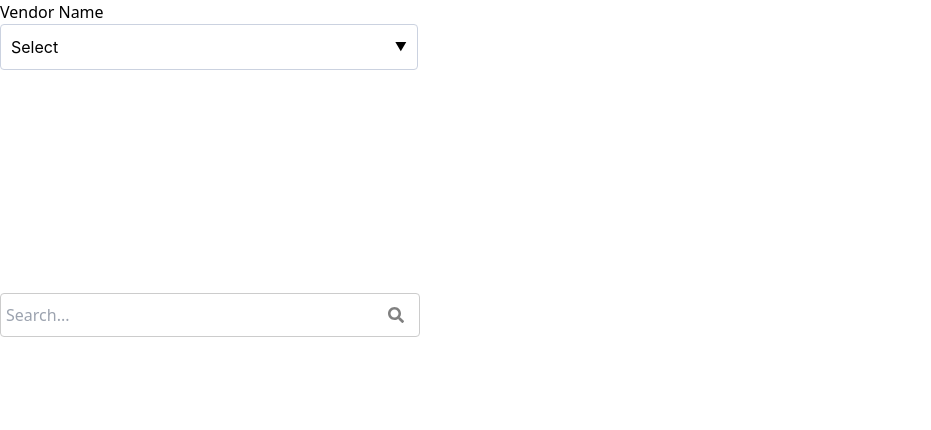
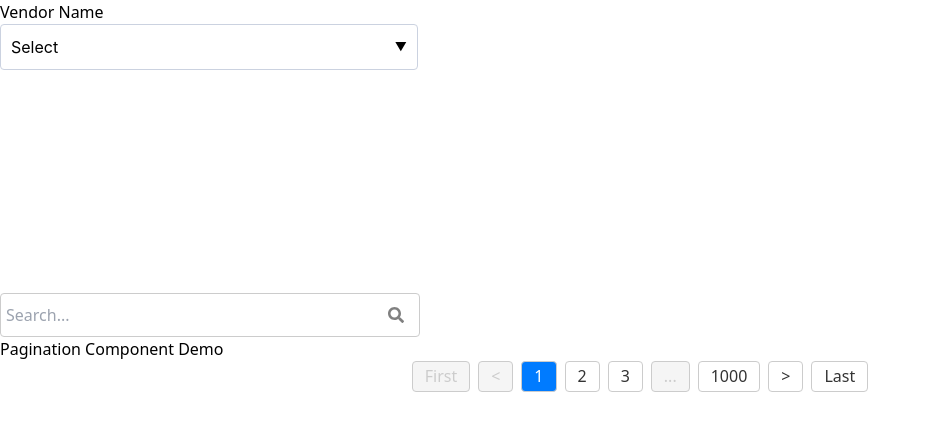
Before and after one commit to hemlaldulal/crm-components, a React (Vite) app: page / in a window 1280 px wide. Shown: the top 430 px of the page, without its empty margins (0-931 px from the left). Built offline with nearby package versions, Linux system fonts and the light colour scheme.

Commit message:
feat: Implemented Pagination component that can handle any number of pages

```diff
--- a/src/App.tsx
+++ b/src/App.tsx
@@ -1,10 +1,12 @@
 import DropDown from "./components/testComponents/Dropdown";
+import PaginationTest from "./components/testComponents/PaginationTest";
 import SearchBarTest from "./components/testComponents/SearchBar";
 const App = () => {
   return (
     <div>
       <DropDown />
       <SearchBarTest />
+      <PaginationTest />
     </div>
   );
 };
--- /dev/null
+++ b/src/components/Pagination/Pagination.tsx
@@ -0,0 +1,98 @@
+import React from "react";
+import "./pagination.css";
+
+export interface PaginationProps {
+  currentPage: number;
+  totalPages: number;
+  onPageChange: (page: number) => void;
+}
+
+const getVisiblePages = (currentPage: number, totalPages: number) => {
+  const pages = [];
+  const pageRange = 2;
+
+  if (totalPages <= 1) {
+    return [1];
+  }
+
+  for (let i = 1; i <= totalPages; i++) {
+    if (
+      i === 1 ||
+      i === totalPages ||
+      (i >= currentPage - pageRange && i <= currentPage + pageRange)
+    ) {
+      pages.push(i);
+    } else if (
+      i === currentPage - pageRange - 1 ||
+      i === currentPage + pageRange + 1
+    ) {
+      if (pages[pages.length - 1] !== "...") {
+        pages.push("...");
+      }
+    }
+  }
+
+  return pages;
+};
+
+export const Pagination: React.FC<PaginationProps> = ({
+  currentPage,
+  totalPages,
+  onPageChange,
+}) => {
+  const handleFirstPage = () => onPageChange(1);
+  const handlePreviousPage = () => onPageChange(currentPage - 1);
+  const handleNextPage = () => onPageChange(currentPage + 1);
+  const handleLastPage = () => onPageChange(totalPages);
+
+  const handlePageClick = (page: number | string) => {
+    if (typeof page === "number") {
+      onPageChange(page);
+    }
+  };
+
+  const visiblePages = getVisiblePages(currentPage, totalPages);
+
+  return (
+    <div className="pagination">
+      <button
+        className="pagination-item"
+        onClick={handleFirstPage}
+        disabled={currentPage === 1}
+      >
+        First
+      </button>
+      <button
+        className="pagination-item"
+        onClick={handlePreviousPage}
+        disabled={currentPage === 1}
+      >
+        &lt;
+      </button>
+      {visiblePages.map((page, index) => (
+        <button
+          key={index}
+          className={`pagination-item ${currentPage === page ? "active" : ""}`}
+          onClick={() => handlePageClick(page)}
+          disabled={page === "..."}
+        >
+          {page}
+        </button>
+      ))}
+      <button
+        className="pagination-item"
+        onClick={handleNextPage}
+        disabled={currentPage === totalPages}
+      >
+        &gt;
+      </button>
+      <button
+        className="pagination-item"
+        onClick={handleLastPage}
+        disabled={currentPage === totalPages}
+      >
+        Last
+      </button>
+    </div>
+  );
+};
--- /dev/null
+++ b/src/components/Pagination/pagination.css
@@ -0,0 +1,29 @@
+.pagination {
+  display: flex;
+  align-items: center;
+  justify-content: center;
+  gap: 0.5rem;
+}
+
+.pagination-item {
+  border: 1px solid #ccc;
+  border-radius: 4px;
+  padding: 0.5rem 0.75rem;
+  cursor: pointer;
+  background-color: white;
+  color: #333;
+  line-height: 0.8rem;
+  min-width: 28px;
+  text-align: center;
+}
+
+.pagination-item.active {
+  background-color: #007bff;
+  color: white;
+}
+
+.pagination-item:disabled {
+  background-color: #f5f5f5;
+  color: #ccc;
+  cursor: not-allowed;
+}
--- /dev/null
+++ b/src/components/testComponents/PaginationTest.tsx
@@ -0,0 +1,24 @@
+import React, { useState } from "react";
+import { Pagination } from "../Pagination/Pagination";
+
+const PaginationTest: React.FC = () => {
+  const [currentPage, setCurrentPage] = useState(1);
+  const totalPages = 1000;
+
+  const handlePageChange = (page: number) => {
+    setCurrentPage(page);
+  };
+
+  return (
+    <div className="app">
+      <h1>Pagination Component Demo</h1>
+      <Pagination
+        currentPage={currentPage}
+        totalPages={totalPages}
+        onPageChange={handlePageChange}
+      />
+    </div>
+  );
+};
+
+export default PaginationTest;
```
Also changed, not shown: 1 other file (tests, documents, lock files or other folders).
